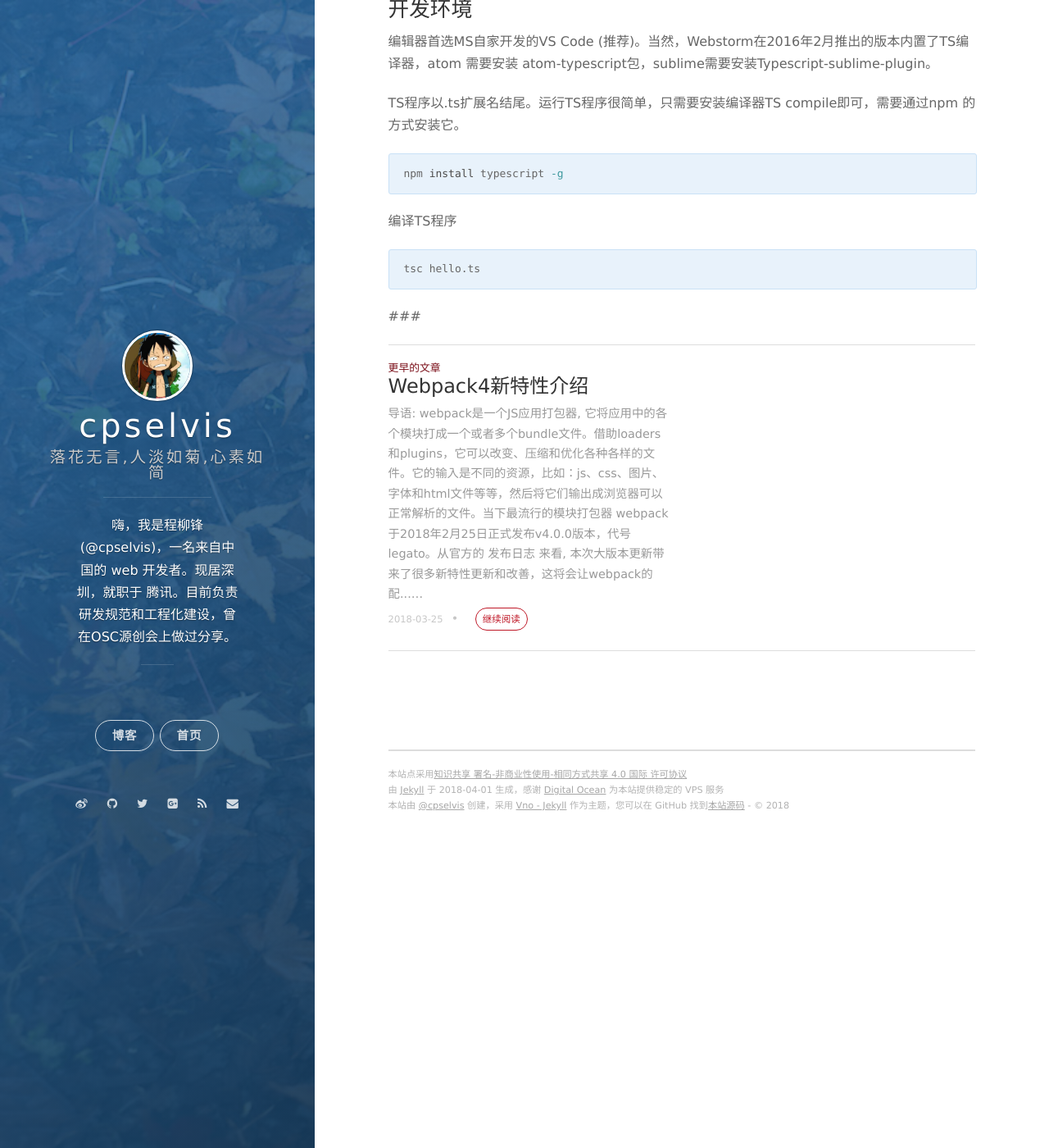
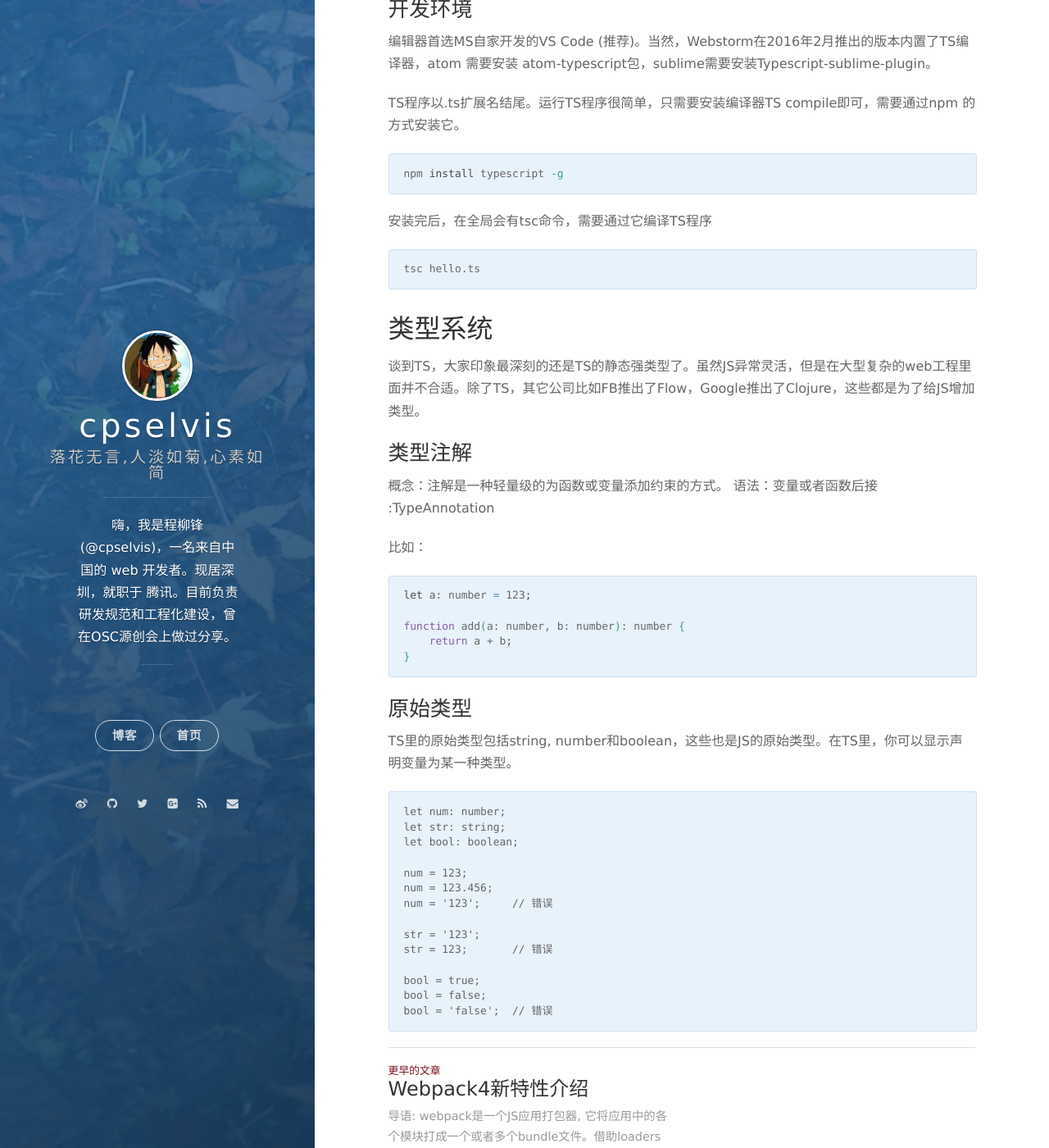
Before and after one commit to cpselvis/cpselvis.github.io, a Jekyll site: the page built from _posts/2018-04-01-TypeScript基础总结.markdown, in a window 1280 px wide and 1400 px high, scrolled down 269 px. Shown: the whole window at 82% size. Built offline with Jekyll 4.4.1, drawn with Linux system fonts in a browser that asks for light colours; nearby versions of some CDN libraries; our own code applies the rules of GitHub Pages for plain Markdown files; comment, search, counter and statistics services are not loaded.

Commit message:
docs: 增加类型注解

````diff
--- a/_posts/2018-04-01-TypeScript基础总结.markdown
+++ b/_posts/2018-04-01-TypeScript基础总结.markdown
@@ -8,9 +8,43 @@ TS程序以.ts扩展名结尾。运行TS程序很简单，只需要安装编译
 ``` sh
 npm install typescript -g
 ```
-编译TS程序
+安装完后，在全局会有tsc命令，需要通过它编译TS程序
 ``` sh
 tsc hello.ts
 ```
 
-###
+## 类型系统
+谈到TS，大家印象最深刻的还是TS的静态强类型了。虽然JS异常灵活，但是在大型复杂的web工程里面并不合适。除了TS，其它公司比如FB推出了Flow，Google推出了Clojure，这些都是为了给JS增加类型。
+
+### 类型注解
+概念：注解是一种轻量级的为函数或变量添加约束的方式。
+语法：变量或者函数后接 :TypeAnnotation
+
+比如：
+```sh
+let a: number = 123;
+
+function add(a: number, b: number): number {
+    return a + b;
+}
+```
+
+### 原始类型
+TS里的原始类型包括string, number和boolean，这些也是JS的原始类型。在TS里，你可以显示声明变量为某一种类型。
+
+```
+let num: number;
+let str: string;
+let bool: boolean;
+
+num = 123;
+num = 123.456;
+num = '123';     // 错误
+
+str = '123';
+str = 123;       // 错误
+
+bool = true;
+bool = false;
+bool = 'false';  // 错误
+```
````
